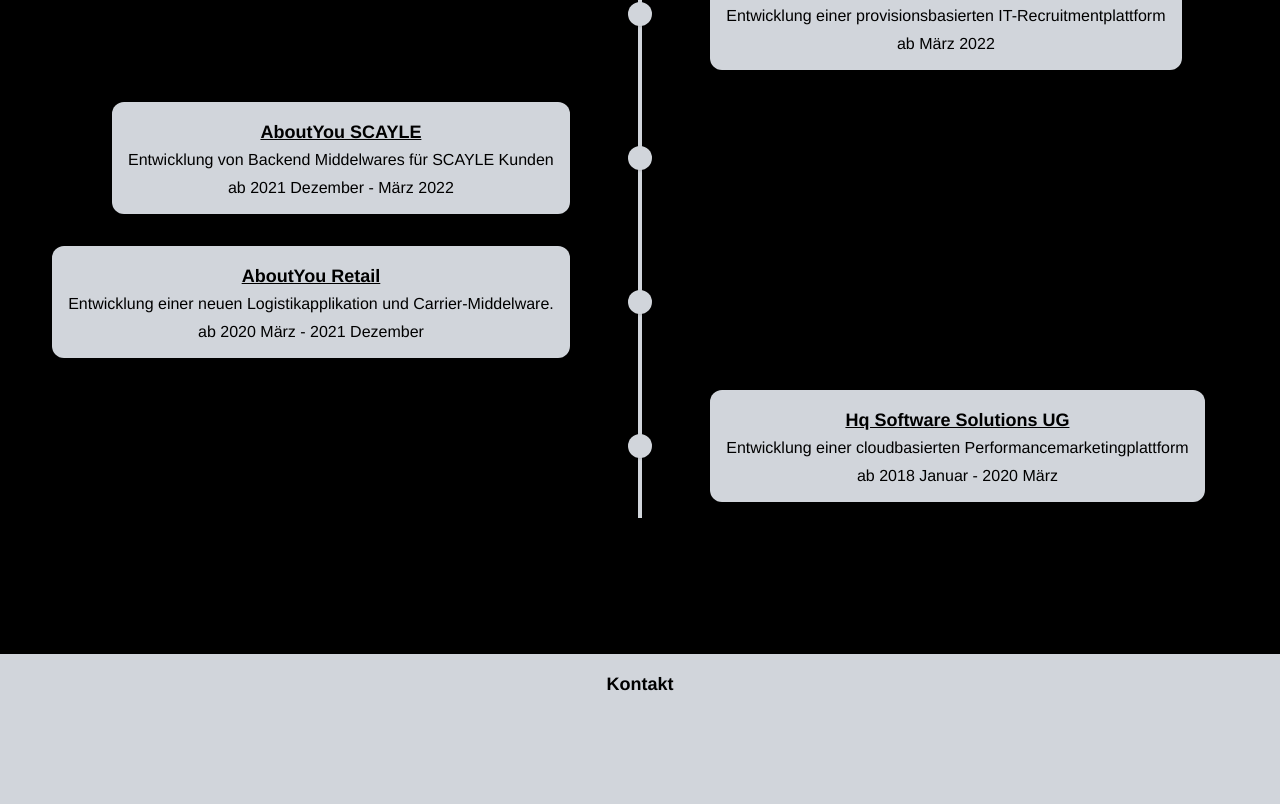
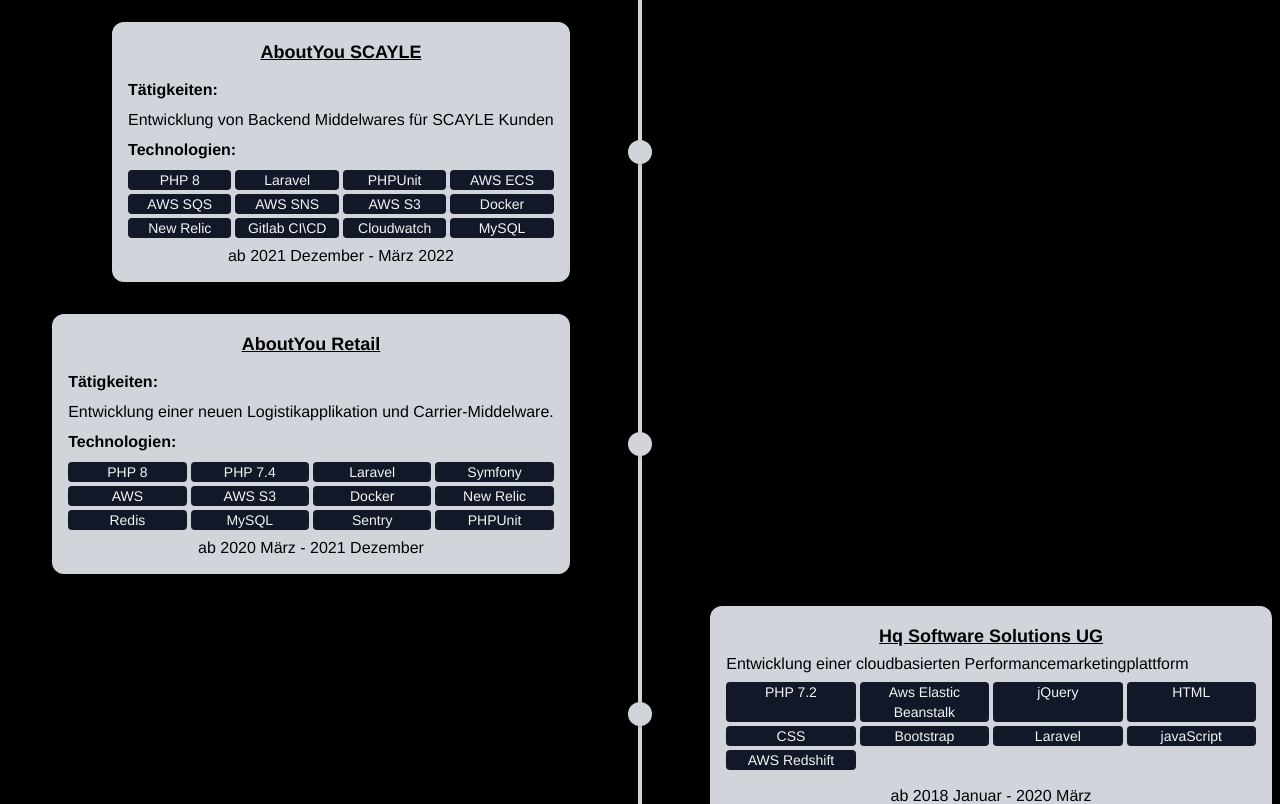
Before and after one commit to ThomasAKaestner/thomaskaestner, a Vue app: page / in a window 1280 px wide. Shown: the part 3482-4286 px from the top of the page. Built offline with nearby package versions, Linux system fonts and the light colour scheme.

Commit message:
adding technologies to lebenslauf

```diff
--- a/src/components/MyProjects.vue
+++ b/src/components/MyProjects.vue
@@ -3,7 +3,7 @@
     <div class="text-center font-semibold text-lg py-4">
       Projekte
     </div>
-    <div class="flex md:h-screen pb-12 md:mb-0">
+    <div class="flex pb-12 md:mb-0">
       <div class="container m-auto">
         <div
             class="flex flex-col md:grid grid-cols-9 mx-auto p-2 text-black"
@@ -43,9 +43,25 @@
               <a href="https://www.scayle.com/">
                 <h3 class="font-semibold text-lg mb-1 underline">AboutYou SCAYLE</h3>
               </a>
+              <p class="font-bold text-left py-2">Tätigkeiten:</p>
               <p class="leading-tight text-justify">
                 Entwicklung von Backend Middelwares für SCAYLE Kunden
               </p>
+              <p class="font-bold text-left py-2">Technologien:</p>
+              <div class="grid grid-cols-2 md:grid-cols-4 gap-1 text-sm">
+                <div class="bg-gray-900 rounded text-gray-100 px-2">PHP 8</div>
+                <div class="bg-gray-900 rounded text-gray-100 px-2">Laravel</div>
+                <div class="bg-gray-900 rounded text-gray-100 px-2">PHPUnit</div>
+                <div class="bg-gray-900 rounded text-gray-100 px-2">AWS ECS</div>
+                <div class="bg-gray-900 rounded text-gray-100 px-2">AWS SQS</div>
+                <div class="bg-gray-900 rounded text-gray-100 px-2">AWS SNS</div>
+                <div class="bg-gray-900 rounded text-gray-100 px-2">AWS S3</div>
+                <div class="bg-gray-900 rounded text-gray-100 px-2">Docker</div>
+                <div class="bg-gray-900 rounded text-gray-100 px-2">New Relic</div>
+                <div class="bg-gray-900 rounded text-gray-100 px-2">Gitlab CI\CD</div>
+                <div class="bg-gray-900 rounded text-gray-100 px-2">Cloudwatch</div>
+                <div class="bg-gray-900 rounded text-gray-100 px-2">MySQL</div>
+              </div>
               <p class="leading-tight text-center pt-2">
                 ab 2021 Dezember - März 2022
               </p>
@@ -68,9 +84,25 @@
               <a href="https://www.aboutyou.de/">
                 <h3 class="font-semibold text-lg mb-1 underline">AboutYou Retail</h3>
               </a>
+              <p class="font-bold text-left py-2">Tätigkeiten:</p>
               <p class="leading-tight text-justify">
                 Entwicklung einer neuen Logistikapplikation und Carrier-Middelware.
               </p>
+              <p class="font-bold text-left py-2">Technologien:</p>
+              <div class="grid grid-cols-2 md:grid-cols-4 gap-1 text-sm">
+                <div class="bg-gray-900 rounded text-gray-100 px-2">PHP 8</div>
+                <div class="bg-gray-900 rounded text-gray-100 px-2">PHP 7.4</div>
+                <div class="bg-gray-900 rounded text-gray-100 px-2">Laravel</div>
+                <div class="bg-gray-900 rounded text-gray-100 px-2">Symfony</div>
+                <div class="bg-gray-900 rounded text-gray-100 px-2">AWS</div>
+                <div class="bg-gray-900 rounded text-gray-100 px-2">AWS S3</div>
+                <div class="bg-gray-900 rounded text-gray-100 px-2">Docker</div>
+                <div class="bg-gray-900 rounded text-gray-100 px-2">New Relic</div>
+                <div class="bg-gray-900 rounded text-gray-100 px-2">Redis</div>
+                <div class="bg-gray-900 rounded text-gray-100 px-2">MySQL</div>
+                <div class="bg-gray-900 rounded text-gray-100 px-2">Sentry</div>
+                <div class="bg-gray-900 rounded text-gray-100 px-2">PHPUnit</div>
+              </div>
               <p class="leading-tight text-center pt-2">
                 ab 2020 März - 2021 Dezember
               </p>
@@ -103,6 +135,17 @@
               <p class="leading-tight text-justify">
                 Entwicklung einer cloudbasierten Performancemarketingplattform
               </p>
+              <div class="grid grid-cols-2 md:grid-cols-4 gap-1 text-sm py-2">
+                <div class="bg-gray-900 rounded text-gray-100 px-2">PHP 7.2</div>
+                <div class="bg-gray-900 rounded text-gray-100 px-2">Aws Elastic Beanstalk</div>
+                <div class="bg-gray-900 rounded text-gray-100 px-2">jQuery</div>
+                <div class="bg-gray-900 rounded text-gray-100 px-2">HTML</div>
+                <div class="bg-gray-900 rounded text-gray-100 px-2">CSS</div>
+                <div class="bg-gray-900 rounded text-gray-100 px-2">Bootstrap</div>
+                <div class="bg-gray-900 rounded text-gray-100 px-2">Laravel</div>
+                <div class="bg-gray-900 rounded text-gray-100 px-2">javaScript</div>
+                <div class="bg-gray-900 rounded text-gray-100 px-2">AWS Redshift</div>
+              </div>
               <p class="leading-tight text-center pt-2">
                 ab 2018 Januar - 2020 März
               </p>
```
